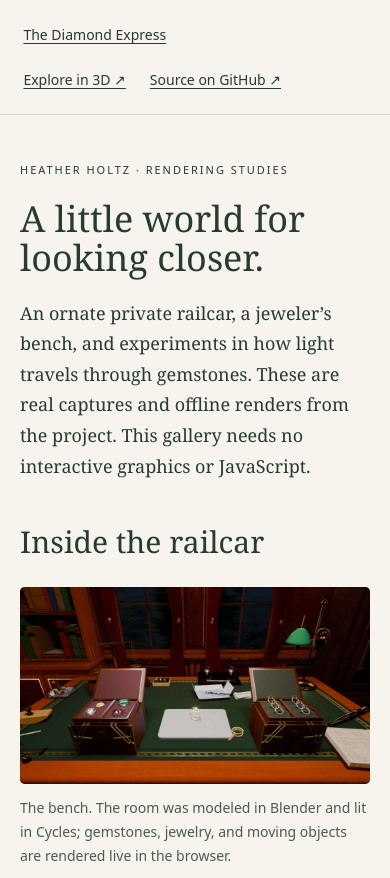
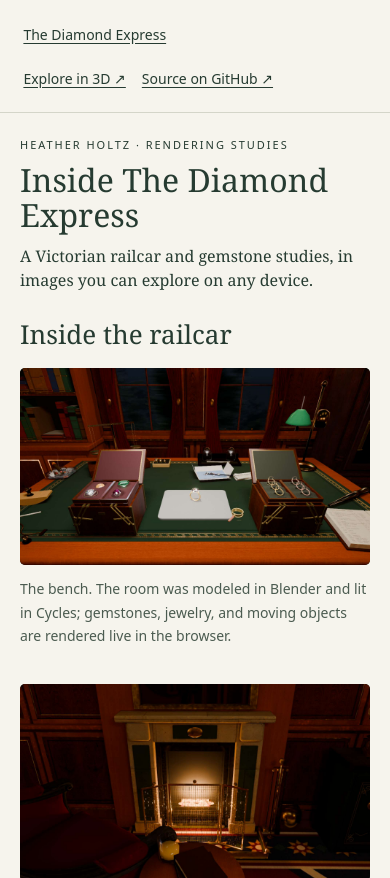
Before and after one commit to HeatherDHoltz/renderer-ai, a website: page workbench/gallery.html in a window 390 px wide. Shown: the top 878 px of the page. Drawn offline with Linux system fonts and the light colour scheme.

Commit message:
Bring gallery images into the first mobile screen

```diff
--- a/workbench/gallery.html
+++ b/workbench/gallery.html
@@ -14,9 +14,9 @@
     </header>
     <main>
       <p class="eyebrow">HEATHER HOLTZ · RENDERING STUDIES</p>
-      <h1>A little world for looking closer.</h1>
-      <p class="intro">An ornate private railcar, a jeweler’s bench, and experiments in how light travels through gemstones. These are real captures and offline renders from the project. This gallery needs no interactive graphics or JavaScript.</p>
-      <section aria-labelledby="room-title">
+      <h1>Inside The Diamond Express</h1>
+      <p class="intro">A Victorian railcar and gemstone studies, in images you can explore on any device.</p>
+      <section class="room-gallery" aria-labelledby="room-title">
         <h2 id="room-title">Inside the railcar</h2>
         <figure class="wide">
           <a href="./assets/railcar/poster.jpg"><img src="./assets/railcar/poster.jpg" width="1920" height="1080" fetchpriority="high" alt="The jeweler’s desk, green leather work surface, open gemstone cases, and night forest beyond the windows" /></a>
@@ -37,6 +37,7 @@
       </section>
       <section class="about" aria-labelledby="about-title">
         <h2 id="about-title">About the project</h2>
+        <p>An ornate private railcar, a jeweler’s bench, and experiments in how light travels through gemstones. These are real captures and offline renders from the project. This gallery needs no interactive graphics or JavaScript.</p>
         <p>Heather directed the project and edited the Blender room. Codex and Claude helped with code, scene design, and testing. This AI-assisted portfolio project is separate from Heather’s manually authored class renderer.</p>
         <p>The browser uses Three.js, baked room lighting, and room captures for reflections. The gemstone optics and refracted light use bounded approximations; this is an ongoing rendering study.</p>
         <details><summary>Asset credits</summary>
--- a/workbench/src/gallery.css
+++ b/workbench/src/gallery.css
@@ -6,11 +6,12 @@ a:focus-visible, summary:focus-visible { outline: 3px solid #97722d; outline-off
 header, footer { padding: 24px max(6vw, 20px); font: 14px/1.5 system-ui, sans-serif; }
 header { display: flex; justify-content: space-between; gap: 24px; border-bottom: 1px solid #d4d5c9; }
 nav { display: flex; gap: 24px; flex-wrap: wrap; }
-main { max-width: 1320px; margin: auto; padding: 64px max(4vw, 20px); }
+main { max-width: 1320px; margin: auto; padding: 40px max(4vw, 20px); }
 .eyebrow { font: 11px/1.5 system-ui, sans-serif; letter-spacing: .18em; }
-h1 { font-size: clamp(36px, 5vw, 68px); font-weight: 400; line-height: 1.1; margin: 20px 0; max-width: 850px; }
+h1 { font-size: clamp(32px, 5vw, 68px); font-weight: 400; line-height: 1.1; margin: 16px 0; max-width: 850px; }
 .intro { max-width: 690px; font-size: 18px; line-height: 1.7; }
 section { margin-top: 64px; }
+.room-gallery { margin-top: 32px; }
 h2 { font-size: 30px; font-weight: 400; }
 figure { margin: 0 0 32px; min-width: 0; }
 img { display: block; width: 100%; height: auto; background: #223023; border-radius: 5px; }
@@ -25,4 +26,16 @@ figcaption p { margin: 8px 0; }
 summary { cursor: pointer; }
 .action { display: inline-block; margin-top: 20px; padding: 10px 20px; background: #263b31; color: #f6f4ed; border-radius: 28px; text-decoration: none; }
 footer { border-top: 1px solid #d4d5c9; }
-@media (max-width: 650px) { header { flex-direction: column; } main { padding-top: 36px; } .pair, .studies { grid-template-columns: 1fr; } section { margin-top: 40px; } }
+@media (max-width: 650px) {
+  header { flex-direction: column; gap: 0; padding-block: 12px; }
+  header a { display: inline-flex; align-items: center; min-height: 44px; }
+  nav { gap: 16px; }
+  main { padding-top: 24px; }
+  .eyebrow { margin: 0 0 8px; }
+  h1 { margin: 0 0 12px; }
+  .intro { margin: 0; font-size: 16px; line-height: 1.5; }
+  h2 { font-size: 26px; margin: 0 0 16px; }
+  .pair, .studies { grid-template-columns: 1fr; }
+  section { margin-top: 40px; }
+  .room-gallery { margin-top: 24px; }
+}
```
Also changed, not shown: docs/DEVELOPMENT.md (+6 -0 lines), workbench/index.html (+1 -1 lines).
